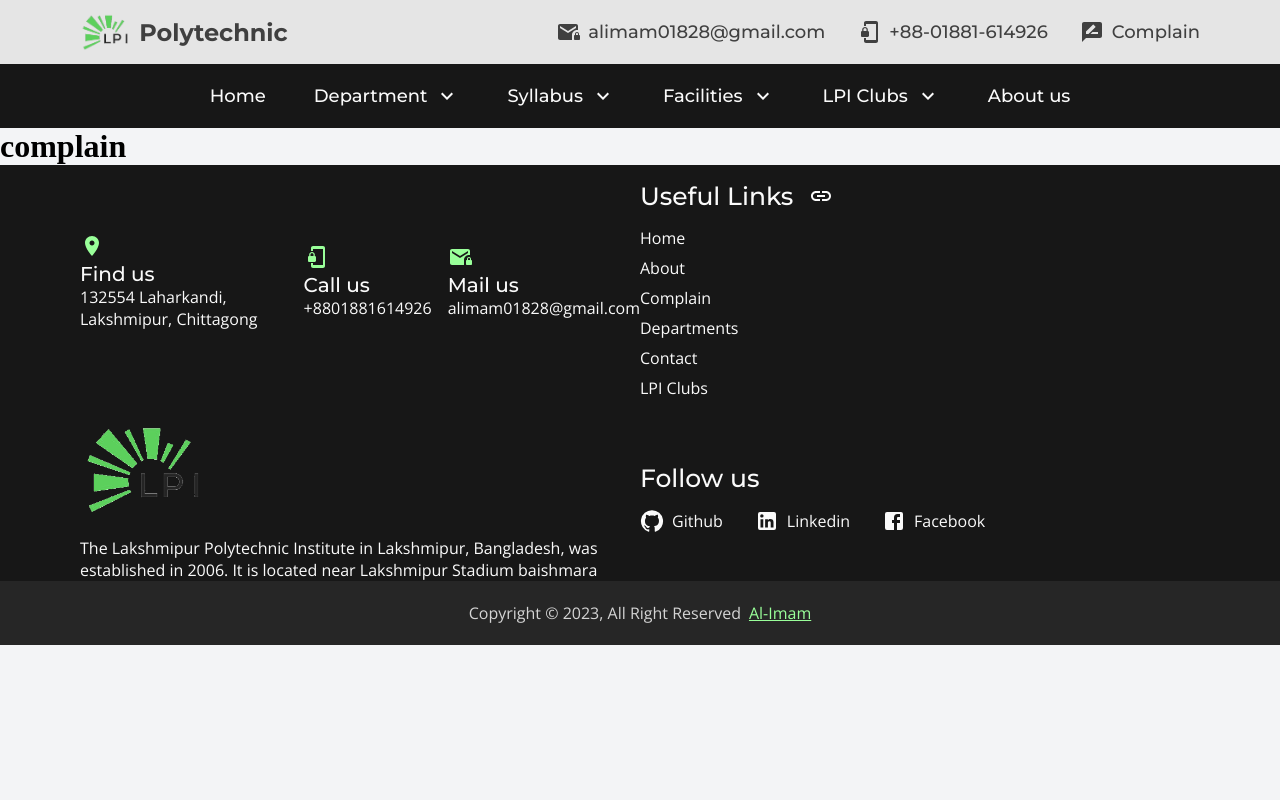
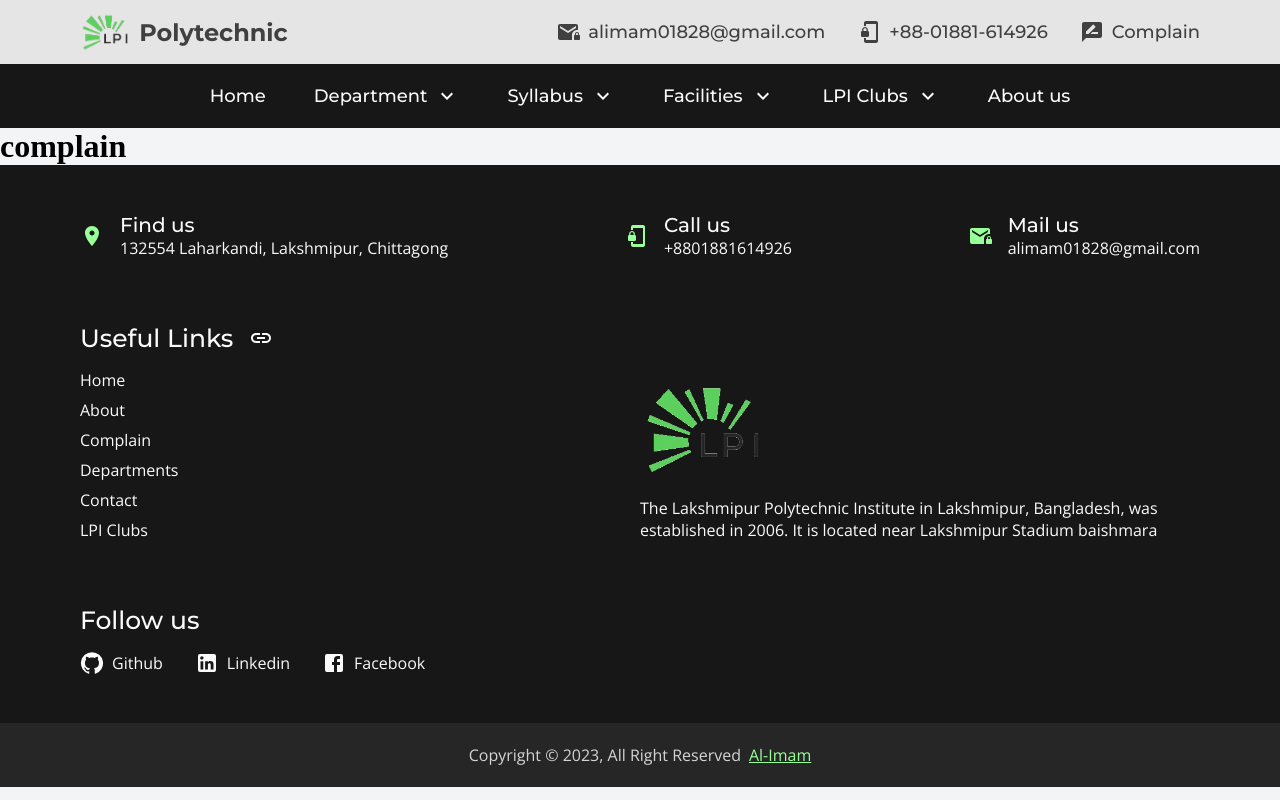
Before and after one commit to al-imam/lpi, a React (Vite) app: page /complain in a window 1280 px wide. Built offline with nearby package versions, Linux system fonts and the light colour scheme.

Commit message:
adjust with grid layout

```diff
--- a/src/components/Footer/ContactInfo/contactInfo.module.css
+++ b/src/components/Footer/ContactInfo/contactInfo.module.css
@@ -1,11 +1,18 @@
 .footerContact {
+  display: flex;
+  justify-content: space-between;
+  padding-block: 3rem;
+  grid-column: 1 / -1;
+}
+
+.contact {
   display: flex;
   justify-content: flex-start;
   align-items: center;
   column-gap: 1rem;
 }
 
-.footerContact svg {
+.contact svg {
   color: var(--primary);
 }
 
```
